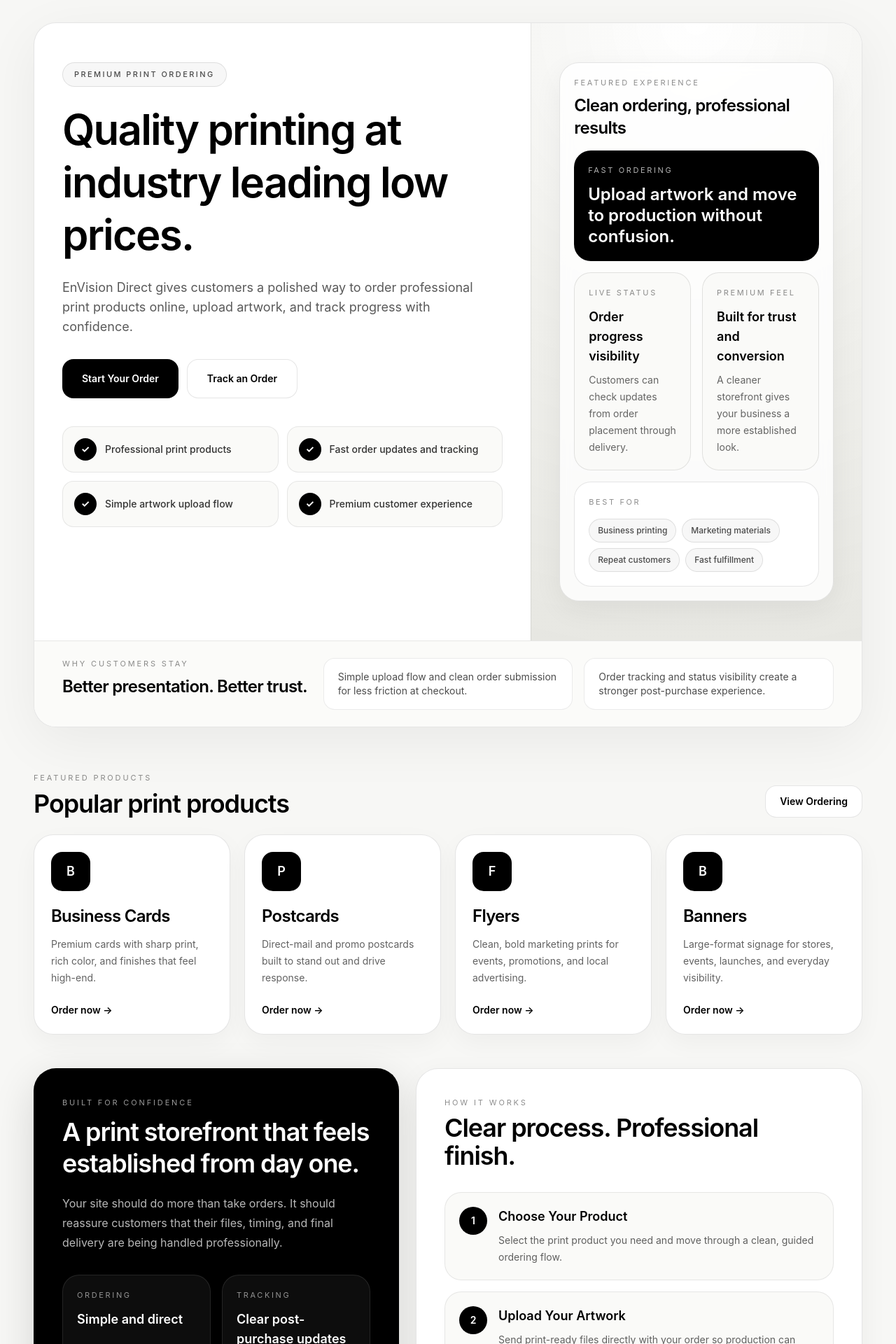
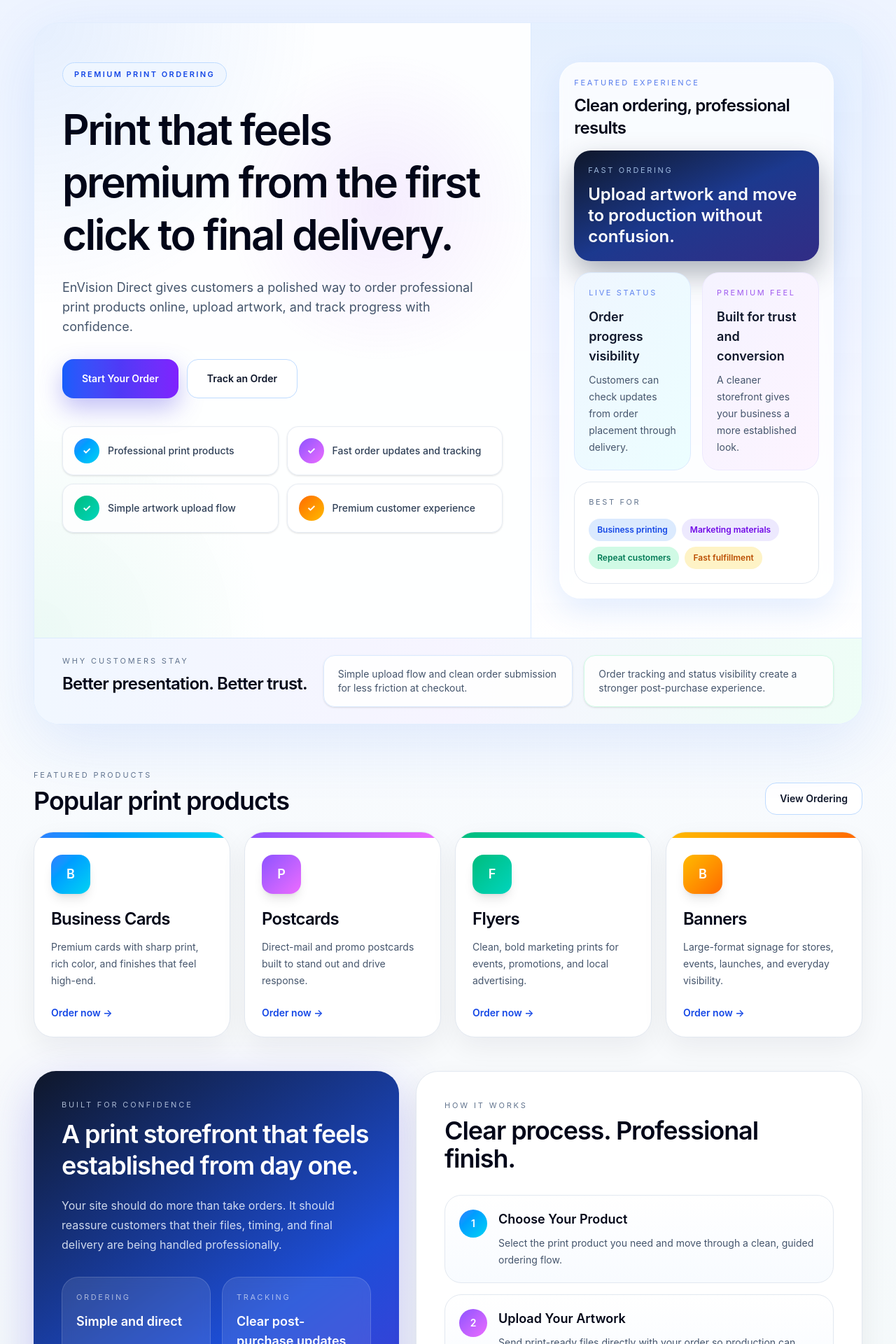
Before and after one commit to deworkenj-envision/Version-25a, a Next.js app: page / in a window 1280 px wide. Shown: the top 1920 px of the page at 70% size. Built offline with nearby package versions, Linux system fonts and the light colour scheme.

Commit message:
Update page.js

```diff
--- a/app/page.js
+++ b/app/page.js
@@ -7,21 +7,25 @@ const featuredProducts = [
     name: "Business Cards",
     desc: "Premium cards with sharp print, rich color, and finishes that feel high-end.",
     href: "/order?product=Business%20Cards",
+    accent: "from-blue-500 to-cyan-400",
   },
   {
     name: "Postcards",
     desc: "Direct-mail and promo postcards built to stand out and drive response.",
     href: "/order?product=Postcards",
+    accent: "from-violet-500 to-fuchsia-400",
   },
   {
     name: "Flyers",
     desc: "Clean, bold marketing prints for events, promotions, and local advertising.",
     href: "/order?product=Flyers",
+    accent: "from-emerald-500 to-teal-400",
   },
   {
     name: "Banners",
     desc: "Large-format signage for stores, events, launches, and everyday visibility.",
     href: "/order?product=Banners",
+    accent: "from-amber-400 to-orange-500",
   },
 ];
 
@@ -53,20 +57,22 @@ const processSteps = [
 
 export default function HomePage() {
   return (
-    <main className="min-h-screen bg-[#f7f7f5] text-black">
+    <main className="min-h-screen bg-[linear-gradient(180deg,#eef4ff_0%,#f7fbff_24%,#f8fafc_55%,#eef7f7_100%)] text-slate-900">
       <section className="mx-auto max-w-7xl px-6 pb-10 pt-8 md:px-10 lg:px-12">
-        <div className="overflow-hidden rounded-[32px] border border-black/10 bg-white shadow-[0_20px_80px_rgba(0,0,0,0.06)]">
+        <div className="overflow-hidden rounded-[36px] border border-blue-100/80 bg-white/85 shadow-[0_25px_90px_rgba(37,99,235,0.12)] backdrop-blur">
           <div className="grid gap-0 lg:grid-cols-[1.2fr_0.8fr]">
-            <div className="px-7 py-10 md:px-10 md:py-14">
-              <div className="mb-6 inline-flex items-center rounded-full border border-black/10 bg-black/[0.03] px-4 py-2 text-[11px] font-medium uppercase tracking-[0.22em] text-black/70">
+            <div className="relative px-7 py-10 md:px-10 md:py-14">
+              <div className="absolute inset-0 bg-[radial-gradient(circle_at_top_left,rgba(59,130,246,0.12),transparent_36%),radial-gradient(circle_at_70%_30%,rgba(168,85,247,0.10),transparent_28%),radial-gradient(circle_at_bottom_left,rgba(16,185,129,0.08),transparent_30%)]" />
+              <div className="relative">
+                <div className="mb-6 inline-flex items-center rounded-full border border-blue-200 bg-blue-50 px-4 py-2 text-[11px] font-semibold uppercase tracking-[0.22em] text-blue-700">
                   Premium Print Ordering
                 </div>
 
-              <h1 className="max-w-3xl text-4xl font-semibold leading-tight tracking-[-0.03em] md:text-6xl">
-                Quality printing at industry leading low prices.
+                <h1 className="max-w-3xl text-4xl font-semibold leading-tight tracking-[-0.04em] text-slate-950 md:text-6xl">
+                  Print that feels premium from the first click to final delivery.
                 </h1>
 
-              <p className="mt-6 max-w-2xl text-base leading-7 text-black/65 md:text-lg">
+                <p className="mt-6 max-w-2xl text-base leading-7 text-slate-600 md:text-lg">
                   EnVision Direct gives customers a polished way to order professional print
                   products online, upload artwork, and track progress with confidence.
                 </p>
@@ -74,49 +80,60 @@ export default function HomePage() {
                 <div className="mt-8 flex flex-col gap-3 sm:flex-row">
                   <Link
                     href="/order"
-                  className="inline-flex h-14 items-center justify-center rounded-2xl bg-black px-7 text-sm font-semibold text-white transition hover:opacity-90"
+                    className="inline-flex h-14 items-center justify-center rounded-2xl bg-gradient-to-r from-blue-600 via-indigo-600 to-violet-600 px-7 text-sm font-semibold text-white shadow-[0_14px_35px_rgba(79,70,229,0.35)] transition hover:scale-[1.01] hover:opacity-95"
                   >
                     Start Your Order
                   </Link>
                   <Link
                     href="/track"
-                  className="inline-flex h-14 items-center justify-center rounded-2xl border border-black/10 bg-white px-7 text-sm font-semibold text-black transition hover:bg-black/[0.03]"
+                    className="inline-flex h-14 items-center justify-center rounded-2xl border border-blue-200 bg-white px-7 text-sm font-semibold text-slate-900 transition hover:bg-blue-50"
                   >
                     Track an Order
                   </Link>
                 </div>
 
                 <div className="mt-10 grid gap-3 sm:grid-cols-2">
-                {trustPoints.map((item) => (
+                  {trustPoints.map((item, index) => (
                     <div
                       key={item}
-                    className="flex items-center gap-3 rounded-2xl border border-black/8 bg-[#fafaf8] px-4 py-4"
+                      className="flex items-center gap-3 rounded-2xl border border-slate-200/80 bg-white/80 px-4 py-4 shadow-sm"
                     >
-                    <div className="flex h-8 w-8 items-center justify-center rounded-full bg-black text-sm font-bold text-white">
+                      <div
+                        className={`flex h-9 w-9 items-center justify-center rounded-full text-sm font-bold text-white ${
+                          index === 0
+                            ? "bg-gradient-to-br from-blue-500 to-cyan-400"
+                            : index === 1
+                            ? "bg-gradient-to-br from-violet-500 to-fuchsia-400"
+                            : index === 2
+                            ? "bg-gradient-to-br from-emerald-500 to-teal-400"
+                            : "bg-gradient-to-br from-orange-500 to-amber-400"
+                        }`}
+                      >
                         ✓
                       </div>
-                    <span className="text-sm font-medium text-black/80">{item}</span>
+                      <span className="text-sm font-medium text-slate-700">{item}</span>
                     </div>
                   ))}
                 </div>
               </div>
+            </div>
 
-            <div className="border-t border-black/8 bg-[radial-gradient(circle_at_top,_rgba(255,255,255,0.9),_rgba(240,240,236,0.95)_45%,_rgba(231,231,226,1)_100%)] px-7 py-10 lg:border-l lg:border-t-0 md:px-10 md:py-14">
-              <div className="rounded-[28px] border border-black/10 bg-white/80 p-5 shadow-[0_12px_40px_rgba(0,0,0,0.06)] backdrop-blur">
+            <div className="border-t border-blue-100 bg-[linear-gradient(180deg,rgba(219,234,254,0.72),rgba(238,242,255,0.82),rgba(255,255,255,0.95))] px-7 py-10 lg:border-l lg:border-t-0 md:px-10 md:py-14">
+              <div className="rounded-[30px] border border-white/60 bg-white/75 p-5 shadow-[0_16px_45px_rgba(59,130,246,0.14)] backdrop-blur">
                 <div className="mb-4 flex items-center justify-between">
                   <div>
-                    <p className="text-[11px] uppercase tracking-[0.25em] text-black/45">
+                    <p className="text-[11px] uppercase tracking-[0.25em] text-blue-700/70">
                       Featured Experience
                     </p>
-                    <h2 className="mt-2 text-2xl font-semibold tracking-[-0.03em]">
+                    <h2 className="mt-2 text-2xl font-semibold tracking-[-0.03em] text-slate-950">
                       Clean ordering, professional results
                     </h2>
                   </div>
                 </div>
 
                 <div className="space-y-4">
-                  <div className="rounded-3xl bg-black p-5 text-white">
-                    <p className="text-[11px] uppercase tracking-[0.24em] text-white/70">
+                  <div className="rounded-3xl bg-gradient-to-br from-slate-900 via-blue-900 to-indigo-900 p-5 text-white shadow-[0_18px_40px_rgba(30,41,59,0.35)]">
+                    <p className="text-[11px] uppercase tracking-[0.24em] text-blue-200/80">
                       Fast ordering
                     </p>
                     <p className="mt-3 text-2xl font-semibold leading-tight">
@@ -125,37 +142,49 @@ export default function HomePage() {
                   </div>
 
                   <div className="grid gap-4 sm:grid-cols-2">
-                    <div className="rounded-3xl border border-black/10 bg-[#fafaf8] p-5">
-                      <p className="text-[11px] uppercase tracking-[0.24em] text-black/45">
+                    <div className="rounded-3xl border border-blue-100 bg-gradient-to-br from-blue-50 to-cyan-50 p-5">
+                      <p className="text-[11px] uppercase tracking-[0.24em] text-blue-700/65">
                         Live status
                       </p>
-                      <p className="mt-3 text-lg font-semibold">Order progress visibility</p>
-                      <p className="mt-2 text-sm leading-6 text-black/60">
+                      <p className="mt-3 text-lg font-semibold text-slate-900">
+                        Order progress visibility
+                      </p>
+                      <p className="mt-2 text-sm leading-6 text-slate-600">
                         Customers can check updates from order placement through delivery.
                       </p>
                     </div>
 
-                    <div className="rounded-3xl border border-black/10 bg-[#fafaf8] p-5">
-                      <p className="text-[11px] uppercase tracking-[0.24em] text-black/45">
+                    <div className="rounded-3xl border border-violet-100 bg-gradient-to-br from-violet-50 to-fuchsia-50 p-5">
+                      <p className="text-[11px] uppercase tracking-[0.24em] text-violet-700/65">
                         Premium feel
                       </p>
-                      <p className="mt-3 text-lg font-semibold">Built for trust and conversion</p>
-                      <p className="mt-2 text-sm leading-6 text-black/60">
+                      <p className="mt-3 text-lg font-semibold text-slate-900">
+                        Built for trust and conversion
+                      </p>
+                      <p className="mt-2 text-sm leading-6 text-slate-600">
                         A cleaner storefront gives your business a more established look.
                       </p>
                     </div>
                   </div>
 
-                  <div className="rounded-3xl border border-black/10 bg-white p-5">
-                    <p className="text-[11px] uppercase tracking-[0.24em] text-black/45">
+                  <div className="rounded-3xl border border-slate-200 bg-white p-5">
+                    <p className="text-[11px] uppercase tracking-[0.24em] text-slate-500">
                       Best for
                     </p>
                     <div className="mt-4 flex flex-wrap gap-2">
                       {["Business printing", "Marketing materials", "Repeat customers", "Fast fulfillment"].map(
-                        (tag) => (
+                        (tag, idx) => (
                           <span
                             key={tag}
-                            className="rounded-full border border-black/10 bg-black/[0.03] px-3 py-2 text-xs font-medium text-black/70"
+                            className={`rounded-full px-3 py-2 text-xs font-semibold ${
+                              idx === 0
+                                ? "bg-blue-100 text-blue-700"
+                                : idx === 1
+                                ? "bg-violet-100 text-violet-700"
+                                : idx === 2
+                                ? "bg-emerald-100 text-emerald-700"
+                                : "bg-amber-100 text-amber-700"
+                            }`}
                           >
                             {tag}
                           </span>
@@ -168,18 +197,20 @@ export default function HomePage() {
             </div>
           </div>
 
-          <div className="border-t border-black/8 bg-[#fbfbf9] px-7 py-6 md:px-10">
+          <div className="border-t border-blue-100 bg-[linear-gradient(90deg,rgba(239,246,255,0.9),rgba(245,243,255,0.9),rgba(236,253,245,0.9))] px-7 py-6 md:px-10">
             <div className="grid gap-4 md:grid-cols-3">
               <div>
-                <p className="text-[11px] uppercase tracking-[0.26em] text-black/45">Why customers stay</p>
-                <p className="mt-2 text-2xl font-semibold tracking-[-0.03em]">
+                <p className="text-[11px] uppercase tracking-[0.26em] text-slate-500">
+                  Why customers stay
+                </p>
+                <p className="mt-2 text-2xl font-semibold tracking-[-0.03em] text-slate-950">
                   Better presentation. Better trust.
                 </p>
               </div>
-              <div className="rounded-2xl border border-black/8 bg-white px-5 py-4 text-sm text-black/70">
+              <div className="rounded-2xl border border-blue-100 bg-white/90 px-5 py-4 text-sm text-slate-600 shadow-sm">
                 Simple upload flow and clean order submission for less friction at checkout.
               </div>
-              <div className="rounded-2xl border border-black/8 bg-white px-5 py-4 text-sm text-black/70">
+              <div className="rounded-2xl border border-emerald-100 bg-white/90 px-5 py-4 text-sm text-slate-600 shadow-sm">
                 Order tracking and status visibility create a stronger post-purchase experience.
               </div>
             </div>
@@ -190,14 +221,16 @@ export default function HomePage() {
       <section className="mx-auto max-w-7xl px-6 py-6 md:px-10 lg:px-12">
         <div className="mb-6 flex items-end justify-between gap-4">
           <div>
-            <p className="text-[11px] uppercase tracking-[0.26em] text-black/45">Featured products</p>
-            <h2 className="mt-2 text-3xl font-semibold tracking-[-0.03em] md:text-4xl">
+            <p className="text-[11px] uppercase tracking-[0.26em] text-slate-500">
+              Featured products
+            </p>
+            <h2 className="mt-2 text-3xl font-semibold tracking-[-0.03em] text-slate-950 md:text-4xl">
               Popular print products
             </h2>
           </div>
           <Link
             href="/order"
-            className="hidden rounded-2xl border border-black/10 bg-white px-5 py-3 text-sm font-semibold text-black transition hover:bg-black/[0.03] md:inline-flex"
+            className="hidden rounded-2xl border border-blue-200 bg-white px-5 py-3 text-sm font-semibold text-slate-900 transition hover:bg-blue-50 md:inline-flex"
           >
             View Ordering
           </Link>
@@ -208,15 +241,22 @@ export default function HomePage() {
             <Link
               key={product.name}
               href={product.href}
-              className="group rounded-[28px] border border-black/10 bg-white p-6 shadow-[0_12px_35px_rgba(0,0,0,0.04)] transition hover:-translate-y-0.5 hover:shadow-[0_20px_45px_rgba(0,0,0,0.08)]"
+              className="group overflow-hidden rounded-[28px] border border-slate-200 bg-white shadow-[0_14px_38px_rgba(15,23,42,0.06)] transition hover:-translate-y-1 hover:shadow-[0_22px_48px_rgba(59,130,246,0.16)]"
             >
-              <div className="flex h-14 w-14 items-center justify-center rounded-2xl bg-black text-lg font-semibold text-white">
+              <div className={`h-2 w-full bg-gradient-to-r ${product.accent}`} />
+              <div className="p-6">
+                <div
+                  className={`flex h-14 w-14 items-center justify-center rounded-2xl bg-gradient-to-br ${product.accent} text-lg font-semibold text-white shadow-lg`}
+                >
                   {product.name.charAt(0)}
                 </div>
-              <h3 className="mt-5 text-2xl font-semibold tracking-[-0.03em]">{product.name}</h3>
-              <p className="mt-3 text-sm leading-6 text-black/62">{product.desc}</p>
-              <div className="mt-6 text-sm font-semibold text-black">
-                Order now <span className="transition group-hover:translate-x-1 inline-block">→</span>
+                <h3 className="mt-5 text-2xl font-semibold tracking-[-0.03em] text-slate-950">
+                  {product.name}
+                </h3>
+                <p className="mt-3 text-sm leading-6 text-slate-600">{product.desc}</p>
+                <div className="mt-6 text-sm font-semibold text-blue-700">
+                  Order now <span className="inline-block transition group-hover:translate-x-1">→</span>
+                </div>
               </div>
             </Link>
           ))}
@@ -225,31 +265,33 @@ export default function HomePage() {
 
       <section className="mx-auto max-w-7xl px-6 py-6 md:px-10 lg:px-12">
         <div className="grid gap-6 lg:grid-cols-[0.9fr_1.1fr]">
-          <div className="rounded-[32px] border border-black/10 bg-black p-7 text-white shadow-[0_18px_60px_rgba(0,0,0,0.14)] md:p-10">
-            <p className="text-[11px] uppercase tracking-[0.26em] text-white/60">Built for confidence</p>
+          <div className="rounded-[32px] bg-[linear-gradient(145deg,#0f172a_0%,#1d4ed8_48%,#6d28d9_100%)] p-7 text-white shadow-[0_22px_70px_rgba(79,70,229,0.28)] md:p-10">
+            <p className="text-[11px] uppercase tracking-[0.26em] text-blue-100/75">
+              Built for confidence
+            </p>
             <h2 className="mt-3 text-3xl font-semibold leading-tight tracking-[-0.03em] md:text-4xl">
               A print storefront that feels established from day one.
             </h2>
-            <p className="mt-5 max-w-xl text-sm leading-7 text-white/72 md:text-base">
+            <p className="mt-5 max-w-xl text-sm leading-7 text-blue-50/85 md:text-base">
               Your site should do more than take orders. It should reassure customers that their
               files, timing, and final delivery are being handled professionally.
             </p>
 
             <div className="mt-8 grid gap-4 sm:grid-cols-2">
-              <div className="rounded-3xl border border-white/10 bg-white/5 p-5">
-                <p className="text-[11px] uppercase tracking-[0.24em] text-white/55">Ordering</p>
+              <div className="rounded-3xl border border-white/15 bg-white/10 p-5 backdrop-blur">
+                <p className="text-[11px] uppercase tracking-[0.24em] text-white/60">Ordering</p>
                 <p className="mt-3 text-lg font-semibold">Simple and direct</p>
               </div>
-              <div className="rounded-3xl border border-white/10 bg-white/5 p-5">
-                <p className="text-[11px] uppercase tracking-[0.24em] text-white/55">Tracking</p>
+              <div className="rounded-3xl border border-white/15 bg-white/10 p-5 backdrop-blur">
+                <p className="text-[11px] uppercase tracking-[0.24em] text-white/60">Tracking</p>
                 <p className="mt-3 text-lg font-semibold">Clear post-purchase updates</p>
               </div>
             </div>
           </div>
 
-          <div className="rounded-[32px] border border-black/10 bg-white p-7 shadow-[0_12px_40px_rgba(0,0,0,0.05)] md:p-10">
-            <p className="text-[11px] uppercase tracking-[0.26em] text-black/45">How it works</p>
-            <h2 className="mt-2 text-3xl font-semibold tracking-[-0.03em] md:text-4xl">
+          <div className="rounded-[32px] border border-slate-200 bg-white p-7 shadow-[0_14px_40px_rgba(15,23,42,0.06)] md:p-10">
+            <p className="text-[11px] uppercase tracking-[0.26em] text-slate-500">How it works</p>
+            <h2 className="mt-2 text-3xl font-semibold tracking-[-0.03em] text-slate-950 md:text-4xl">
               Clear process. Professional finish.
             </h2>
 
@@ -257,14 +299,24 @@ export default function HomePage() {
               {processSteps.map((step, index) => (
                 <div
                   key={step.title}
-                  className="flex gap-4 rounded-3xl border border-black/8 bg-[#fafaf8] p-5"
+                  className="flex gap-4 rounded-3xl border border-slate-200 bg-[linear-gradient(180deg,#ffffff_0%,#f8fbff_100%)] p-5"
                 >
-                  <div className="flex h-10 w-10 shrink-0 items-center justify-center rounded-full bg-black text-sm font-semibold text-white">
+                  <div
+                    className={`flex h-10 w-10 shrink-0 items-center justify-center rounded-full text-sm font-semibold text-white ${
+                      index === 0
+                        ? "bg-gradient-to-br from-blue-500 to-cyan-400"
+                        : index === 1
+                        ? "bg-gradient-to-br from-violet-500 to-fuchsia-400"
+                        : index === 2
+                        ? "bg-gradient-to-br from-emerald-500 to-teal-400"
+                        : "bg-gradient-to-br from-orange-500 to-amber-400"
+                    }`}
+                  >
                     {index + 1}
                   </div>
                   <div>
-                    <h3 className="text-lg font-semibold">{step.title}</h3>
-                    <p className="mt-2 text-sm leading-6 text-black/62">{step.text}</p>
+                    <h3 className="text-lg font-semibold text-slate-950">{step.title}</h3>
+                    <p className="mt-2 text-sm leading-6 text-slate-600">{step.text}</p>
                   </div>
                 </div>
               ))}
@@ -273,13 +325,13 @@ export default function HomePage() {
             <div className="mt-8 flex flex-col gap-3 sm:flex-row">
               <Link
                 href="/order"
-                className="inline-flex h-13 items-center justify-center rounded-2xl bg-black px-6 py-3 text-sm font-semibold text-white transition hover:opacity-90"
+                className="inline-flex h-13 items-center justify-center rounded-2xl bg-gradient-to-r from-blue-600 via-indigo-600 to-violet-600 px-6 py-3 text-sm font-semibold text-white shadow-[0_12px_28px_rgba(79,70,229,0.25)] transition hover:opacity-95"
               >
                 Place an Order
               </Link>
               <Link
                 href="/track"
-                className="inline-flex h-13 items-center justify-center rounded-2xl border border-black/10 bg-white px-6 py-3 text-sm font-semibold text-black transition hover:bg-black/[0.03]"
+                className="inline-flex h-13 items-center justify-center rounded-2xl border border-blue-200 bg-white px-6 py-3 text-sm font-semibold text-slate-900 transition hover:bg-blue-50"
               >
                 Check Order Status
               </Link>
@@ -289,14 +341,16 @@ export default function HomePage() {
       </section>
 
       <section className="mx-auto max-w-7xl px-6 pb-12 pt-6 md:px-10 lg:px-12">
-        <div className="rounded-[32px] border border-black/10 bg-white px-7 py-10 shadow-[0_12px_40px_rgba(0,0,0,0.05)] md:px-10">
+        <div className="rounded-[32px] border border-slate-200 bg-[linear-gradient(120deg,#ffffff_0%,#eff6ff_45%,#f5f3ff_80%,#ecfeff_100%)] px-7 py-10 shadow-[0_14px_40px_rgba(59,130,246,0.08)] md:px-10">
           <div className="grid gap-6 lg:grid-cols-[1fr_auto] lg:items-center">
             <div>
-              <p className="text-[11px] uppercase tracking-[0.26em] text-black/45">Ready to order?</p>
-              <h2 className="mt-2 text-3xl font-semibold tracking-[-0.03em] md:text-4xl">
+              <p className="text-[11px] uppercase tracking-[0.26em] text-slate-500">
+                Ready to order?
+              </p>
+              <h2 className="mt-2 text-3xl font-semibold tracking-[-0.03em] text-slate-950 md:text-4xl">
                 Start your next print job with a cleaner, more premium experience.
               </h2>
-              <p className="mt-4 max-w-2xl text-sm leading-7 text-black/65 md:text-base">
+              <p className="mt-4 max-w-2xl text-sm leading-7 text-slate-600 md:text-base">
                 From business cards to banners, EnVision Direct gives customers a simple way to
                 order, upload artwork, and stay informed through fulfillment.
               </p>
@@ -305,13 +359,13 @@ export default function HomePage() {
             <div className="flex flex-col gap-3 sm:flex-row lg:flex-col">
               <Link
                 href="/order"
-                className="inline-flex h-14 items-center justify-center rounded-2xl bg-black px-7 text-sm font-semibold text-white transition hover:opacity-90"
+                className="inline-flex h-14 items-center justify-center rounded-2xl bg-gradient-to-r from-blue-600 via-indigo-600 to-violet-600 px-7 text-sm font-semibold text-white shadow-[0_12px_28px_rgba(79,70,229,0.25)] transition hover:opacity-95"
               >
                 Start Your Order
               </Link>
               <Link
                 href="/track"
-                className="inline-flex h-14 items-center justify-center rounded-2xl border border-black/10 bg-[#fafaf8] px-7 text-sm font-semibold text-black transition hover:bg-black/[0.03]"
+                className="inline-flex h-14 items-center justify-center rounded-2xl border border-blue-200 bg-white/90 px-7 text-sm font-semibold text-slate-900 transition hover:bg-blue-50"
               >
                 Track Existing Order
               </Link>
```
Lines whose indentation alone changed are shown as unchanged.
